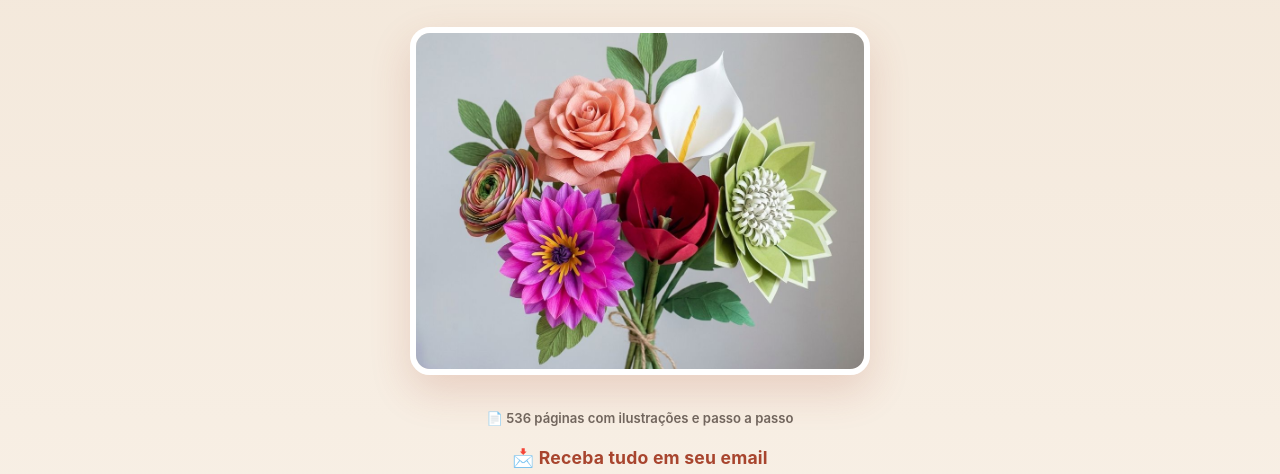
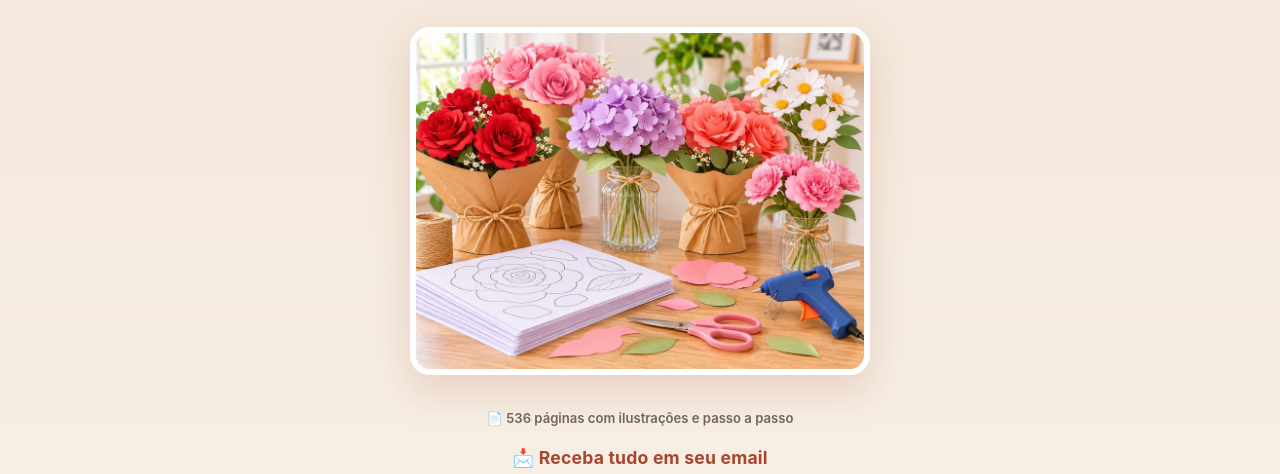
Before and after one commit to NicolasSDevz/moldeflordepapel, a plain HTML site: page index.html in a window 1280 px wide. Shown: the part 290-764 px from the top of the page. Drawn offline with Linux system fonts and the light colour scheme; no server answers.

Commit message:
Troca a foto do topo pela bancada com moldes e flores prontas
Co-Authored-By: Claude Opus 5.5 <noreply@anthropic.com>

```diff
--- a/index.html
+++ b/index.html
@@ -423,7 +423,7 @@
     <p class="sub">Aprenda a montar flores de papel e transforme essa habilidade em uma renda extra de até R$ 5 mil por mês, mesmo que você seja iniciante em artesanato e ainda não saiba vender.</p>
 
     <div class="hero-photo">
-      <img src="assets/img/variasflores.jpg" alt="Molde de flores de papel para imprimir">
+      <img src="assets/img/oficina-flores.jpg" alt="Molde de flores de papel para imprimir">
     </div>
     <div class="hero-info">
       <p class="hero-pages-badge">📄 536 páginas com ilustrações e passo a passo</p>
```
Also changed, not shown: assets/img/oficina-flores.jpg (added).
